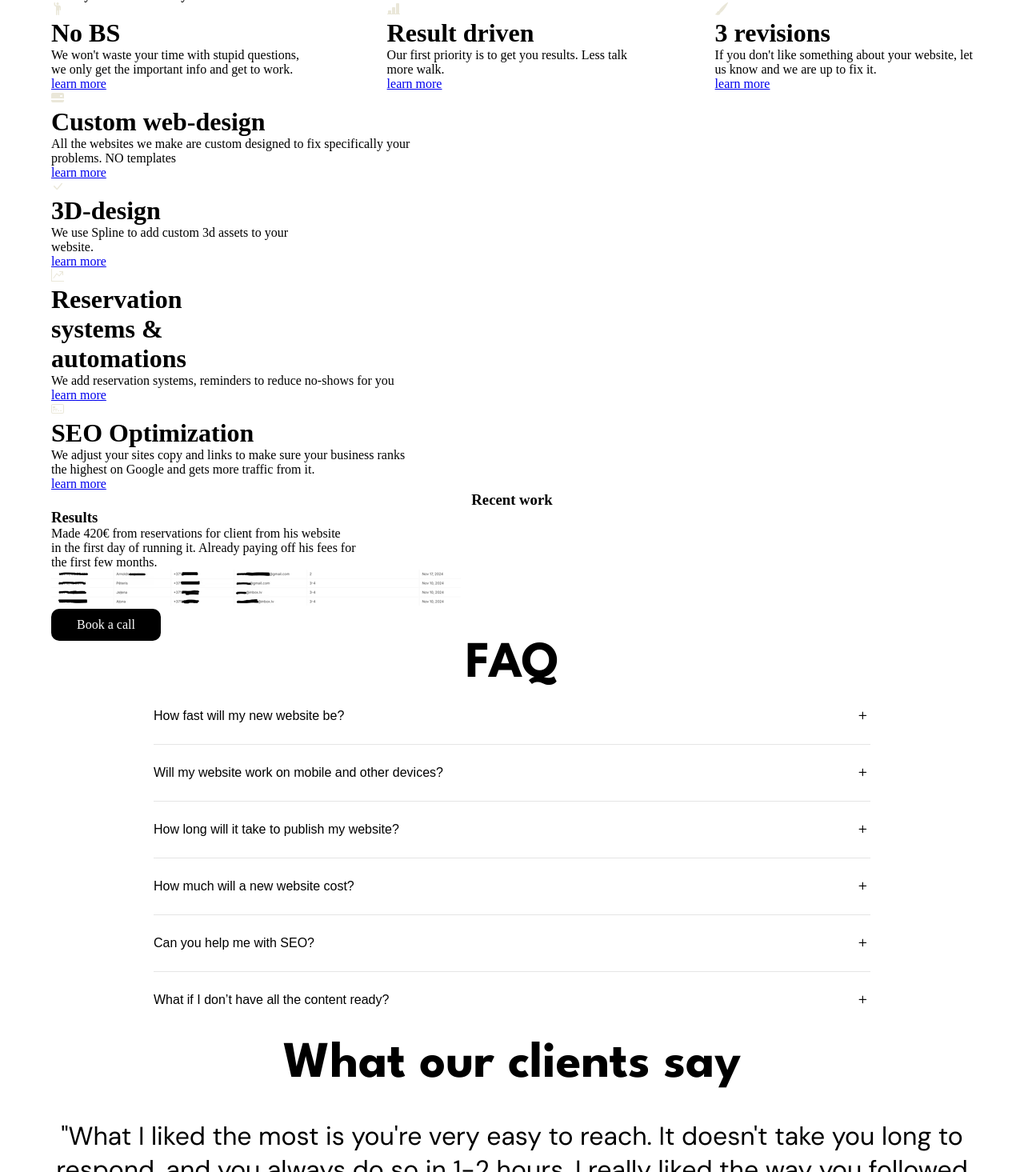
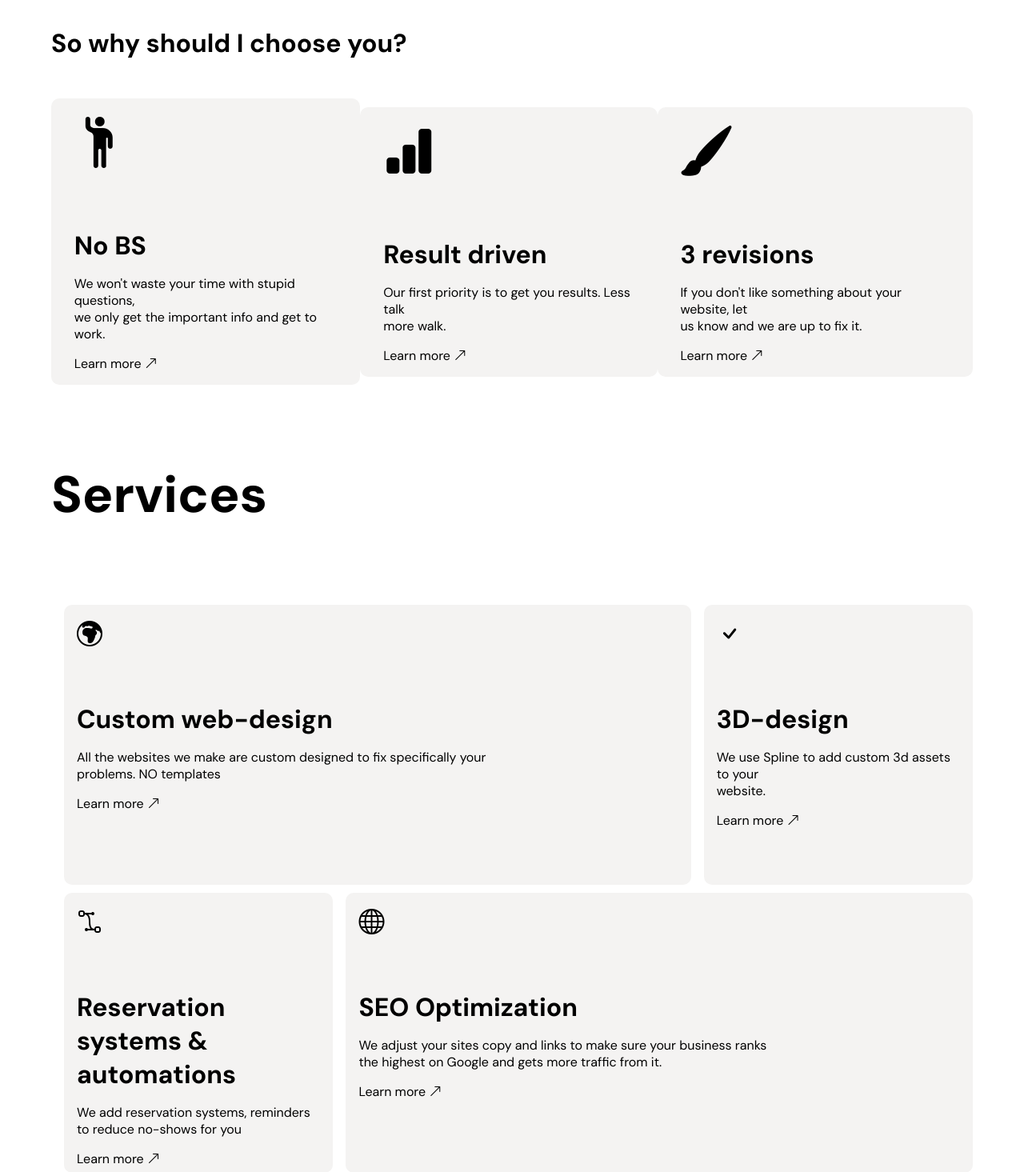
Before and after one commit to Abdulkhafid001/naijawebcreations, a plain HTML site: page index.html in a window 1280 px wide. Shown: the part 1335-2800 px from the top of the page at 80% size. Drawn offline with nearby package versions, Linux system fonts and the light colour scheme.

Commit message:
push last design work.

```diff
--- a/index.html
+++ b/index.html
@@ -95,106 +95,88 @@
     </section>
 
     <!-- why choose us -->
-    <section id="whyChooseUs league-spartan-font">
+    <section id="whyChooseUs" class="dm-sans-font">
         <div class="container">
-            <h4>So why should I choose you?</h4>
+            <h4 class="fs-3 mt-y-lg">So why should I choose you?</h4>
             <div class="why-choose-us-box-container">
                 <div class="why-choose-us-box">
-                    <svg xmlns="http://www.w3.org/2000/svg" width="16" height="16" fill="currentColor"
-                        class="bi bi-person-raised-hand" viewBox="0 0 16 16">
-                        <path
-                            d="M6 6.207v9.043a.75.75 0 0 0 1.5 0V10.5a.5.5 0 0 1 1 0v4.75a.75.75 0 0 0 1.5 0v-8.5a.25.25 0 1 1 .5 0v2.5a.75.75 0 0 0 1.5 0V6.5a3 3 0 0 0-3-3H6.236a1 1 0 0 1-.447-.106l-.33-.165A.83.83 0 0 1 5 2.488V.75a.75.75 0 0 0-1.5 0v2.083c0 .715.404 1.37 1.044 1.689L5.5 5c.32.32.5.754.5 1.207" />
-                        <path d="M8 3a1.5 1.5 0 1 0 0-3 1.5 1.5 0 0 0 0 3" />
-                    </svg>
-                    <h5 class="fs-3">No BS</h5>
-                    <p>We won't waste your time with stupid questions, <br> we only get the important info and get to
+                    <i class="bi bi-person-raised-hand fs-2 d-inline-block"></i>
+                    <h5 class="fs-3 mt-lg">No BS</h5>
+                    <p class="py-sm">We won't waste your time with stupid questions, <br> we only get the important info
+                        and get to
                         work.</p>
-                    <a href="#">learn more </a>
+                    <a href="#">Learn more <i class="bi bi-arrow-up-right"></i></a>
                 </div>
                 <div class="why-choose-us-box">
-                    <svg xmlns="http://www.w3.org/2000/svg" width="16" height="16" fill="currentColor"
-                        class="bi bi-bar-chart-line-fill" viewBox="0 0 16 16">
-                        <path
-                            d="M11 2a1 1 0 0 1 1-1h2a1 1 0 0 1 1 1v12h.5a.5.5 0 0 1 0 1H.5a.5.5 0 0 1 0-1H1v-3a1 1 0 0 1 1-1h2a1 1 0 0 1 1 1v3h1V7a1 1 0 0 1 1-1h2a1 1 0 0 1 1 1v7h1z" />
-                    </svg>
-                    <h5 class="fs-3">Result driven</h5>
-                    <p>Our first priority is to get you results. Less talk <br> more walk.</p>
-                    <a href="#">learn more </a>
+                    <i class="bi bi-bar-chart-fill fs-2 d-inline-block"></i>
+                    <h5 class="fs-3 mt-lg">Result driven</h5>
+                    <p class="py-sm">Our first priority is to get you results. Less talk <br> more walk.</p>
+                    <a href="#">Learn more <i class="bi bi-arrow-up-right"></i> </a>
                 </div>
                 <div class="why-choose-us-box">
-                    <svg xmlns="http://www.w3.org/2000/svg" width="16" height="16" fill="currentColor"
-                        class="bi bi-brush-fill" viewBox="0 0 16 16">
-                        <path
-                            d="M15.825.12a.5.5 0 0 1 .132.584c-1.53 3.43-4.743 8.17-7.095 10.64a6.1 6.1 0 0 1-2.373 1.534c-.018.227-.06.538-.16.868-.201.659-.667 1.479-1.708 1.74a8.1 8.1 0 0 1-3.078.132 4 4 0 0 1-.562-.135 1.4 1.4 0 0 1-.466-.247.7.7 0 0 1-.204-.288.62.62 0 0 1 .004-.443c.095-.245.316-.38.461-.452.394-.197.625-.453.867-.826.095-.144.184-.297.287-.472l.117-.198c.151-.255.326-.54.546-.848.528-.739 1.201-.925 1.746-.896q.19.012.348.048c.062-.172.142-.38.238-.608.261-.619.658-1.419 1.187-2.069 2.176-2.67 6.18-6.206 9.117-8.104a.5.5 0 0 1 .596.04" />
-                    </svg>
-                    <h5 class="fs-3">3 revisions</h5>
-                    <p>If you don't like something about your website, let <br> us know and we are up to fix it.</p>
-                    <a href="#">learn more </a>
+                    <i class="bi bi-brush-fill fs-2 d-inline-block"></i>
+                    <h5 class="fs-3 mt-lg">3 revisions</h5>
+                    <p class="py-sm">If you don't like something about your website, let <br> us know and we are up to
+                        fix it.</p>
+                    <a href="#">Learn more <i class="bi bi-arrow-up-right"></i> </a>
                 </div>
             </div>
         </div>
     </section>
 
     <!-- services section -->
-    <section id="services">
+    <section id="services" class="dm-sans-font">
         <div class="container">
-            <div class="service-box-1">
-                <svg xmlns="http://www.w3.org/2000/svg" width="16" height="16" fill="currentColor"
-                    class="bi bi-credit-card-2-back-fill" viewBox="0 0 16 16">
-                    <path
-                        d="M0 4a2 2 0 0 1 2-2h12a2 2 0 0 1 2 2v5H0zm11.5 1a.5.5 0 0 0-.5.5v1a.5.5 0 0 0 .5.5h2a.5.5 0 0 0 .5-.5v-1a.5.5 0 0 0-.5-.5zM0 11v1a2 2 0 0 0 2 2h12a2 2 0 0 0 2-2v-1z" />
-                </svg>
-                <h5 class="fs-3">Custom web-design</h5>
-                <p>All the websites we make are custom designed to fix specifically your <br> problems. NO templates</p>
-                <a href="#">learn more</a>
+            <h3 class="fs-2 fw-800 mt-y-lg">Services</h3>
+            <div class="service-boxes">
+                <div class="service-box w-70">
+                    <i class="bi bi-globe-europe-africa fs-3"></i>
+                    <h5 class="fs-3 mt-lg">Custom web-design</h5>
+                    <p class="py-sm">All the websites we make are custom designed to fix specifically your <br>
+                        problems. NO templates
+                    </p>
+                    <a href="#">Learn more <i class="bi bi-arrow-up-right"></i> </a>
+                </div>
+                <div class="service-box w-30">
+                    <i class="bi bi-check fs-3"></i>
+                    <h5 class="fs-3 mt-lg">3D-design</h5>
+                    <p class="py-sm">We use Spline to add custom 3d assets to your <br> website.</p>
+                    <a href="#">Learn more <i class="bi bi-arrow-up-right"></i> </a>
+                </div>
             </div>
-            <div class="service-box-2">
-                <svg xmlns="http://www.w3.org/2000/svg" width="16" height="16" fill="currentColor"
-                    class="bi bi-check-lg" viewBox="0 0 16 16">
-                    <path
-                        d="M12.736 3.97a.733.733 0 0 1 1.047 0c.286.289.29.756.01 1.05L7.88 12.01a.733.733 0 0 1-1.065.02L3.217 8.384a.757.757 0 0 1 0-1.06.733.733 0 0 1 1.047 0l3.052 3.093 5.4-6.425z" />
-                </svg>
-                <h5 class="fs-3">3D-design</h5>
-                <p>We use Spline to add custom 3d assets to your <br> website.</p>
-                <a href="#">learn more</a>
-            </div>
-            <div class="service-box-3">
-                <svg xmlns="http://www.w3.org/2000/svg" width="16" height="16" fill="currentColor"
-                    class="bi bi-graph-up-arrow" viewBox="0 0 16 16">
-                    <path fill-rule="evenodd"
-                        d="M0 0h1v15h15v1H0zm10 3.5a.5.5 0 0 1 .5-.5h4a.5.5 0 0 1 .5.5v4a.5.5 0 0 1-1 0V4.9l-3.613 4.417a.5.5 0 0 1-.74.037L7.06 6.767l-3.656 5.027a.5.5 0 0 1-.808-.588l4-5.5a.5.5 0 0 1 .758-.06l2.609 2.61L13.445 4H10.5a.5.5 0 0 1-.5-.5" />
-                </svg>
-                <h5 class="fs-3">Reservation <br> systems & <br> automations</h5>
-                <p>We add reservation systems, reminders to reduce no-shows for you</p>
-                <a href="#">learn more</a>
-            </div>
-            <div class="service-box-4">
-                <svg xmlns="http://www.w3.org/2000/svg" width="16" height="16" fill="currentColor"
-                    class="bi bi-credit-card-2-front" viewBox="0 0 16 16">
-                    <path
-                        d="M14 3a1 1 0 0 1 1 1v8a1 1 0 0 1-1 1H2a1 1 0 0 1-1-1V4a1 1 0 0 1 1-1zM2 2a2 2 0 0 0-2 2v8a2 2 0 0 0 2 2h12a2 2 0 0 0 2-2V4a2 2 0 0 0-2-2z" />
-                    <path
-                        d="M2 5.5a.5.5 0 0 1 .5-.5h2a.5.5 0 0 1 .5.5v1a.5.5 0 0 1-.5.5h-2a.5.5 0 0 1-.5-.5zm0 3a.5.5 0 0 1 .5-.5h5a.5.5 0 0 1 0 1h-5a.5.5 0 0 1-.5-.5m0 2a.5.5 0 0 1 .5-.5h1a.5.5 0 0 1 0 1h-1a.5.5 0 0 1-.5-.5m3 0a.5.5 0 0 1 .5-.5h1a.5.5 0 0 1 0 1h-1a.5.5 0 0 1-.5-.5m3 0a.5.5 0 0 1 .5-.5h1a.5.5 0 0 1 0 1h-1a.5.5 0 0 1-.5-.5m3 0a.5.5 0 0 1 .5-.5h1a.5.5 0 0 1 0 1h-1a.5.5 0 0 1-.5-.5" />
-                </svg>
-                <h5 class="fs-3">SEO Optimization</h5>
-                <p>We adjust your sites copy and links to make sure your business ranks <br> the highest on Google and
-                    gets more traffic from it.</p>
-                <a href="#">learn more</a>
+            <div class="service-boxes mt-sm service-box-h-500">
+                <div class="service-box w-30">
+                    <i class="bi bi-bezier2 fs-3"></i>
+                    <h5 class="fs-3 mt-lg">Reservation <br> systems & <br> automations</h5>
+                    <p class="py-sm">We add reservation systems, reminders to reduce no-shows for you</p>
+                    <a href="#">Learn more <i class="bi bi-arrow-up-right"></i> </a>
+                </div>
+                <div class="service-box w-70">
+                    <i class="bi bi-globe fs-3"></i>
+                    <h5 class="fs-3 mt-lg">SEO Optimization</h5>
+                    <p class="py-sm">We adjust your sites copy and links to make sure your business ranks <br> the
+                        highest on Google
+                        and
+                        gets more traffic from it.</p>
+                    <a href="#">Learn more <i class="bi bi-arrow-up-right"></i> </a>
+                </div>
             </div>
         </div>
     </section>
 
     <!-- recent work -->
-    <section id="recent-work">
-        <h3 class="text-center">Recent work</h3>
+    <section id="recent-work" class="text-center dm-sans-font">
+        <h3 class="fs-2 fw-800 mt-y-lg">Recent work</h3>
+
     </section>
 
     <!-- results section -->
-    <section id="results">
+    <section id="results" class="dm-sans-font">
         <div class="container">
-            <h3>Results</h3>
-            <div class="result-sample">
-                <p>Made 420€ from reservations for client from his website <br> in the first day of running it. Already
+            <h3 class="fs-2 fw-600 mt-y-lg">Results</h3>
+            <div class="result-sample mb-xl">
+                <p class="fs-5">Made 420€ from reservations for client from his website <br> in the first day of
+                    running it. Already
                     paying off his fees for <br> the first few months.</p>
                 <img src="assets/images/results-image.avif" alt="">
             </div>
@@ -203,12 +185,12 @@
     </section>
 
     <!-- faq section -->
-    <section id="faq" class="league-spartan-font mb-lg">
+    <section id="faq" class="mb-lg">
         <h3 class="text-center uppercase fs-2">FAQ</h3>
         <div class="accordion-container">
             <div class="accordion-item">
                 <button class="accordion-button">
-                    How fast will my new website be?
+                    <span class="client-text">How fast will my new website be?</span>
                     <i class="bi bi-plus"></i>
                 </button>
                 <div class="accordion-answer">
@@ -221,7 +203,7 @@
 
             <div class="accordion-item">
                 <button class="accordion-button">
-                    Will my website work on mobile and other devices?
+                    <span class="client-text">Will my website work on mobile and other devices?</span>
                     <i class="bi bi-plus"></i>
                 </button>
                 <div class="accordion-answer">
@@ -231,7 +213,7 @@
 
             <div class="accordion-item">
                 <button class="accordion-button">
-                    How long will it take to publish my website?
+                    <span class="client-text">How long will it take to publish my website?</span>
                     <i class="bi bi-plus"></i>
                 </button>
                 <div class="accordion-answer">
@@ -241,7 +223,7 @@
 
             <div class="accordion-item">
                 <button class="accordion-button">
-                    How much will a new website cost?
+                    <span class="client-text">How much will a new website cost?</span>
                     <i class="bi bi-plus"></i>
                 </button>
                 <div class="accordion-answer">
@@ -251,7 +233,7 @@
 
             <div class="accordion-item">
                 <button class="accordion-button">
-                    Can you help me with SEO?
+                    <span class="client-text">Can you help me with SEO?</span>
                     <i class="bi bi-plus"></i>
                 </button>
                 <div class="accordion-answer">
@@ -261,7 +243,7 @@
 
             <div class="accordion-item">
                 <button class="accordion-button">
-                    What if I don’t have all the content ready?
+                    <span class="client-text">What if I don’t have all the content ready?</span>
                     <i class="bi bi-plus"></i>
                 </button>
                 <div class="accordion-answer">
--- a/style.css
+++ b/style.css
@@ -13,8 +13,24 @@
 }
 
 /* utility styles */
+.d-inline-block {
+    display: inline-block;
+}
+
+.w-30 {
+    width: 30%;
+}
+
 .w-50 {
     width: 50%;
+}
+
+.w-70 {
+    width: 70%;
+}
+
+.w-100 {
+    width: 100%;
 }
 
 .mb-sm {
@@ -25,12 +41,20 @@
     margin-bottom: 1em;
 }
 
+.mb-xl {
+    margin-bottom: 3em;
+}
+
 .mt-sm {
-    margin-bottom: 0.6em;
+    margin-top: 0.6em;
+}
+
+.mt-lg {
+    margin-top: 2em;
 }
 
 .mt-y-lg {
-    margin-top: 1em;
+    margin: 1.5em 0;
 }
 
 .p-sm {
@@ -127,7 +151,6 @@
 .dm-sans-font {
     font-family: "DM Sans", serif;
     font-optical-sizing: auto;
-    font-weight: 100;
     font-style: normal;
 }
 
@@ -197,8 +220,6 @@ section#banner {
     justify-content: space-between;
     align-items: center;
     display: none;
-
-
 }
 
 .sample-work-image {
@@ -297,11 +318,54 @@ section#banner {
     align-items: center;
 }
 
+.why-choose-us-box {
+    background-color: #f4f3f2;
+    padding: 1em 1.8em;
+    border-radius: 10px;
+}
+
+.why-choose-us-box a {
+    text-decoration: none;
+    color: #000;
+}
+
+/* services */
+.service-boxes {
+    display: flex;
+    justify-content: space-between;
+    align-items: end;
+}
+
+.service-box {
+    background-color: #f4f3f2;
+    margin-left: 1em;
+    padding: 1em;
+    height: 350px;
+    border-radius: 10px;
+}
+
+.service-box a {
+    text-decoration: none;
+    color: #000;
+}
+
+
+/* result */
+
+.result-sample {
+    display: flex;
+    justify-content: space-between;
+    align-items: center;
+}
+
 /* faq */
 
 .accordion-container {
     width: 70%;
     margin: auto;
+    padding: 1em 2em;
+    background-color: #f4f3f2;
+    border-radius: 10px;
 }
 
 .accordion-item:not(:last-child) {
@@ -317,8 +381,6 @@ section#banner {
     background: none;
     border: none;
     cursor: pointer;
-    font-size: 1.1rem;
-    font-weight: 500;
 }
 
 .accordion-button i {
```
